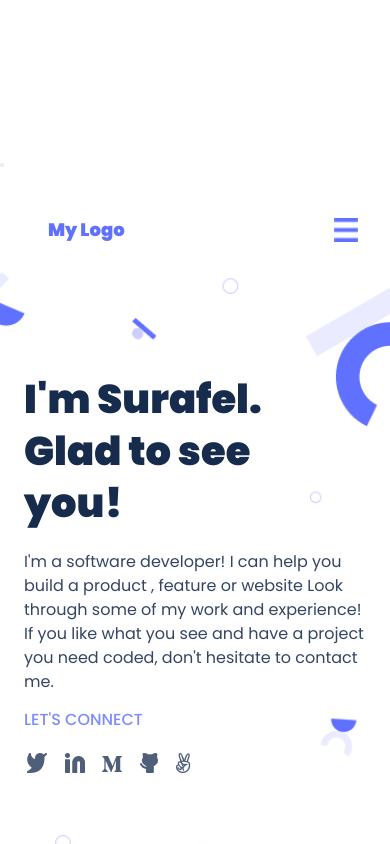
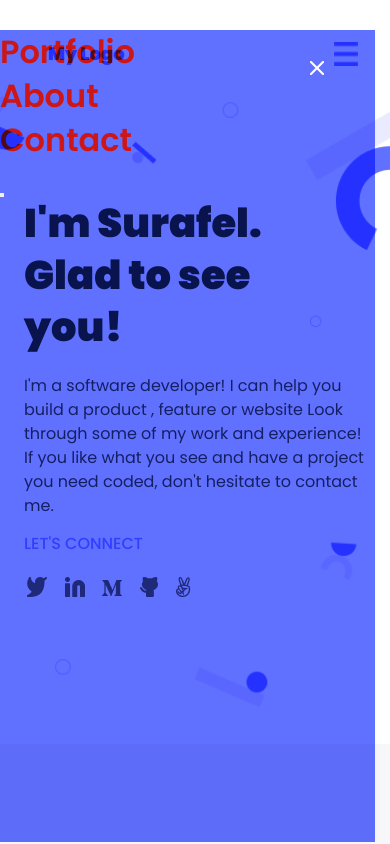
Before and after one commit to Surafels/Portfolio_mobile, a website: page index.html in a window 390 px wide. Both pictures are taken after a click on the picture 346 px from the left and 54 px from the top of the page. Shown: the top 844 px of the page. Drawn offline with Linux system fonts and the light colour scheme.

Commit message:
Add background for mobile menu

```diff
--- a/index.html
+++ b/index.html
@@ -10,7 +10,7 @@
 <body>
     <nav id="mobile-menu" class="hidden">
             <ul class="mobile-list">
-                <li>Portfolio</li>
+                <li class="port">Portfolio</li>
                 <li>About</li>
                 <li>Contact</li>
             </ul>
--- a/script.js
+++ b/script.js
@@ -3,7 +3,7 @@ let closingMenu= document.querySelector('#cancel');
 let mobileMenuContainer= document.querySelector('#mobile-menu');
 let mobileList= document.querySelector('.mobile-list');
 function openmenu() {
-    mobileMenuContainer.classList.remove('hidden');}
+mobileMenuContainer.classList.remove('hidden');}
 humbergerMenu.addEventListener("click", openmenu);
 function closemenu() {
     mobileMenuContainer.classList.add("hidden");
--- a/styles.css
+++ b/styles.css
@@ -10,6 +10,7 @@ body {
 }
 .hidden{
   display:   none !important;
+
 }
 .menu-bar {
   width: 20px;
@@ -19,7 +20,6 @@ body {
   list-style-type: none;
 }
 .menu-toggle{
-  display: flex;
   flex-direction: column;
   gap:2px;
   cursor: pointer;
@@ -27,21 +27,30 @@ body {
 }
 #mobile-menu{
   display: block;
-  flex-direction: column;
+  position: absolute;
   gap:40px;
-  color: var(--theme-1-neutrals-11, #FFF);
+  background: var(--theme-1-primary-colors-2, #6070FF);
+  mix-blend-mode: multiply;
+  color: var(--theme-1-neutrals-11, #ce1616);
 font-size: 32px;
 font-style: normal;
+width: 375px;
+height: 812px;
+flex-shrink: 0;
 font-weight: 600;
 line-height: 44px;
 }
 .Cancel-icon{
+  position: absolute;
+  display: flex;
   width: 24px;
-  position: absolute;
+  height: 24px;
+  margin-left: 32px;
   top:18px;
   right:38px;
   cursor: pointer;
   height: 24px;
+  padding: 8px;
   color: #ffffff;
 }
 .paragraph {
@@ -709,7 +718,7 @@ hr {
     background-color: #f7f7f9;
     font-family: 'Poppins', sans-serif;
   }
-  .mobil-menu{
+  .hidden{
     display: none;
   }
 
```
